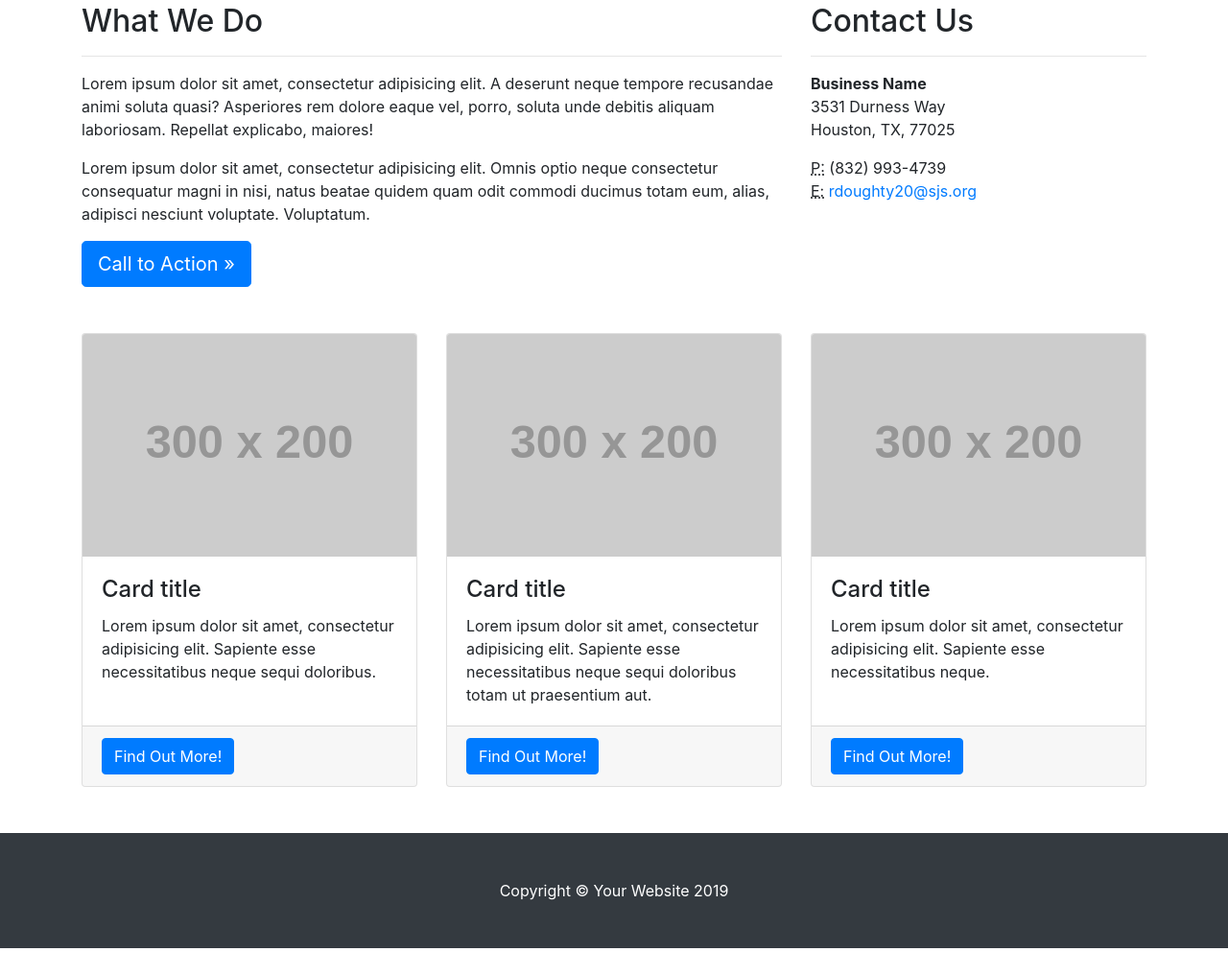
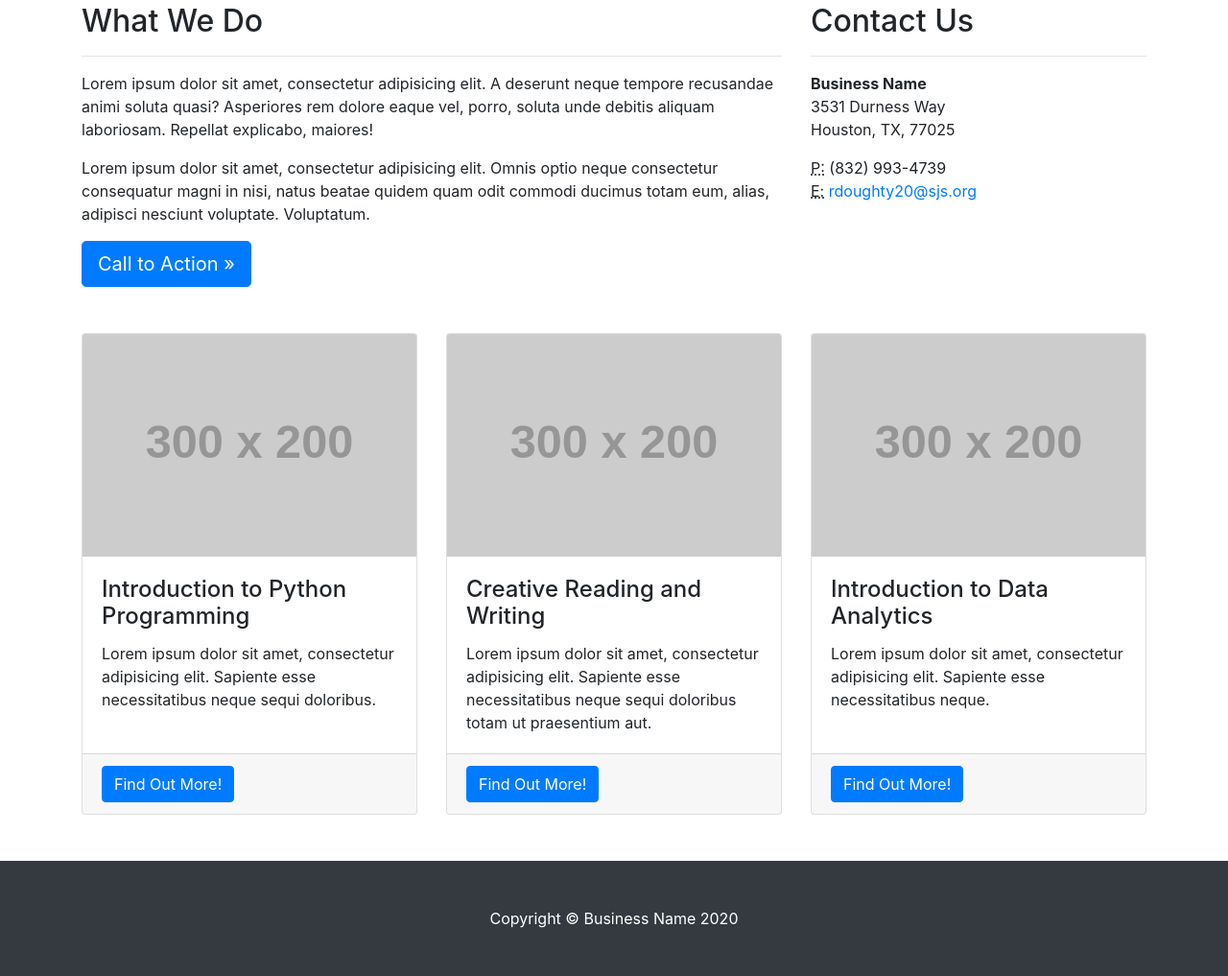
Before and after one commit to rdoughty10/Impulse-Learning.github.io, a website: page index.html in a window 1280 px wide. Shown: the part 428-1445 px from the top of the page at 96% size. Before the commit the page ends 1416 px from the top, so only its background shows below. Drawn offline with Linux system fonts and the light colour scheme; placeholder pictures from the web are drawn by us.

Commit message:
Input classes

```diff
--- a/index.html
+++ b/index.html
@@ -96,7 +96,7 @@
         <div class="card h-100">
           <img class="card-img-top" src="http://placehold.it/300x200" alt="">
           <div class="card-body">
-            <h4 class="card-title">Card title</h4>
+            <h4 class="card-title">Introduction to Python Programming</h4>
             <p class="card-text">Lorem ipsum dolor sit amet, consectetur adipisicing elit. Sapiente esse necessitatibus neque sequi doloribus.</p>
           </div>
           <div class="card-footer">
@@ -108,7 +108,7 @@
         <div class="card h-100">
           <img class="card-img-top" src="http://placehold.it/300x200" alt="">
           <div class="card-body">
-            <h4 class="card-title">Card title</h4>
+            <h4 class="card-title">Creative Reading and Writing</h4>
             <p class="card-text">Lorem ipsum dolor sit amet, consectetur adipisicing elit. Sapiente esse necessitatibus neque sequi doloribus totam ut praesentium aut.</p>
           </div>
           <div class="card-footer">
@@ -120,7 +120,7 @@
         <div class="card h-100">
           <img class="card-img-top" src="http://placehold.it/300x200" alt="">
           <div class="card-body">
-            <h4 class="card-title">Card title</h4>
+            <h4 class="card-title">Introduction to Data Analytics</h4>
             <p class="card-text">Lorem ipsum dolor sit amet, consectetur adipisicing elit. Sapiente esse necessitatibus neque.</p>
           </div>
           <div class="card-footer">
@@ -137,7 +137,7 @@
   <!-- Footer -->
   <footer class="py-5 bg-dark">
     <div class="container">
-      <p class="m-0 text-center text-white">Copyright &copy; Your Website 2019</p>
+      <p class="m-0 text-center text-white">Copyright &copy; Business Name 2020</p>
     </div>
     <!-- /.container -->
   </footer>
```
